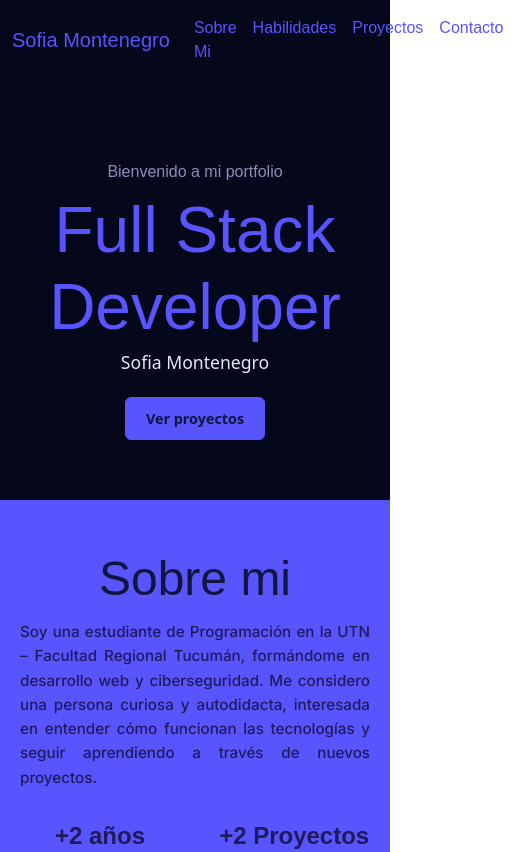
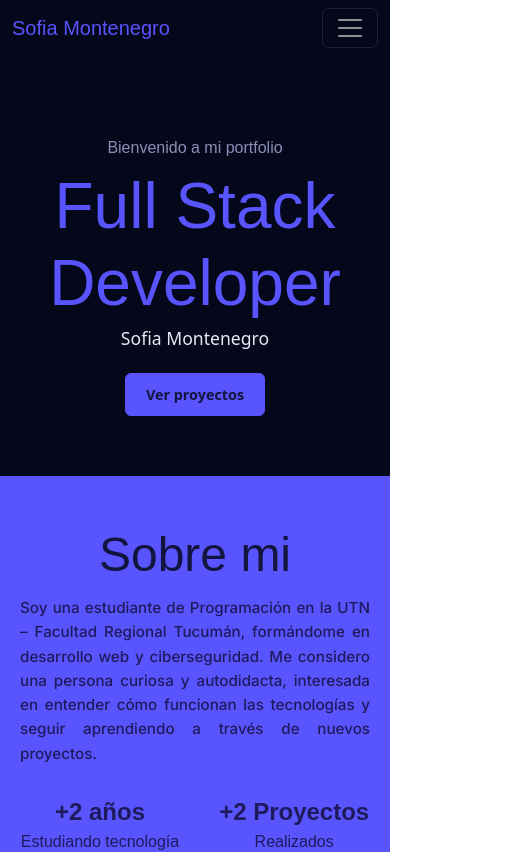
Before and after one commit to Sofmarlu/tp1-portfolio-react-montenegro-sofia, a React (Vite) app in the folder tp1-portfolio/: page / in a window 390 px wide. Shown: the top 852 px of the page, 511 px wide, since content can reach past the window. Built offline with nearby package versions, Linux system fonts and the light colour scheme; a web font is replaced by a local one.

Commit message:
arregle el header responsive

```diff
--- a/tp1-portfolio/src/components/Header.jsx
+++ b/tp1-portfolio/src/components/Header.jsx
@@ -6,7 +6,7 @@ import "../css/Header.css"
 function Header() {
   return (
     <>
-      <Navbar className="nav-inicio" data-bs-theme="dark">
+      <Navbar className="nav-inicio" data-bs-theme="dark" expand="lg">
 
         <Container>
 
```
